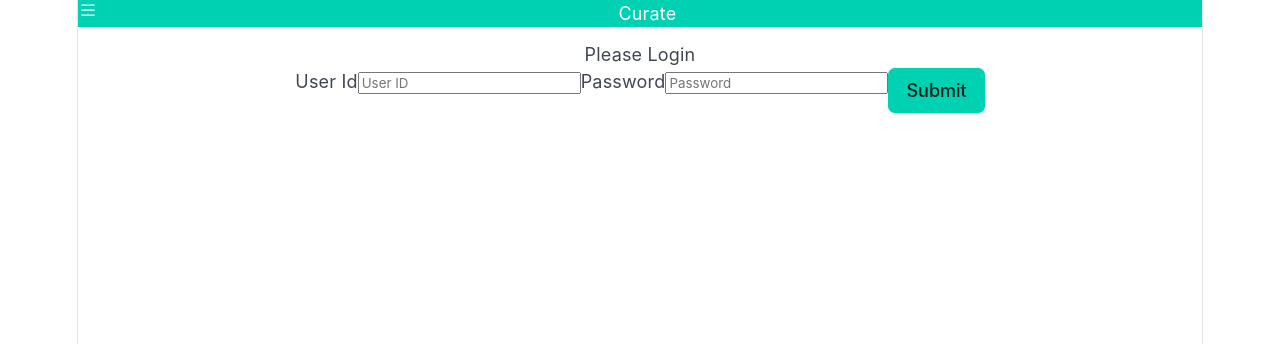
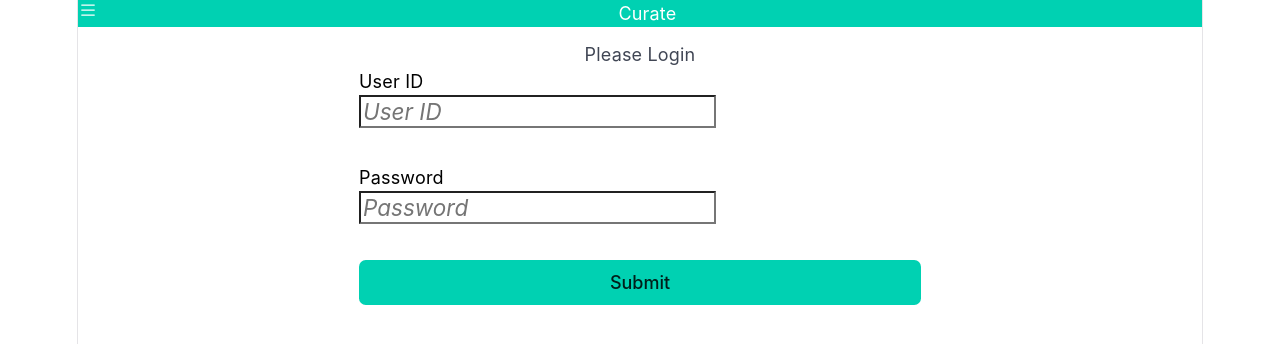
Before and after one commit to mhhollomon/curate, a React (Vite) app in the folder client/: page /login in a window 1280 px wide. Shown: the top 344 px of the page. Built offline with nearby package versions, Linux system fonts and the light colour scheme.

Commit message:
Use radix-ui for login form

```diff
--- /dev/null
+++ b/client/src/components/Login.css
@@ -0,0 +1,29 @@
+.field-group {
+    display : flex;
+    align-items: "baseline";
+    justify-content: "space-between";
+    flex-direction: column;
+    align-items: flex-start;
+}
+
+.form-root {
+    width : 50%;
+    margin : 0 auto;
+    display: flex;
+    flex-direction: column;
+    gap : 2em;
+}
+
+.field-group input {
+    background-color: white;
+    font-size : 1.25em;
+    color: black
+}
+
+.field-group label {
+    color : black;
+}
+
+.field-group input::placeholder {
+    font-style: italic;
+}
--- a/client/src/components/Login.tsx
+++ b/client/src/components/Login.tsx
@@ -3,6 +3,9 @@ import { useAtom } from 'jotai';
 import { useLocation } from 'wouter';
 import { nextRouteAtom } from '~/atoms';
 import { useEffect, useState } from 'react';
+import { Form } from "radix-ui";
+
+import './Login.css';
 
 export interface loginProps {
     msg: string;
@@ -41,21 +44,20 @@ export default function Login({ msg }: loginProps) {
 
     return <>
         <div><span>{message}</span></div>
-        <form onSubmit={handleSubmit}>
-                <label>User Id</label>
-                <input type="text" placeholder="User ID"
-                    name="username"
-                    autoComplete='username'
-                    />
-
-                <label>Password</label>
-                <input type="password" placeholder="Password"
-                    autoComplete='current-password'
-                    name="password"
-                    />
+        <Form.Root className="form-root" onSubmit={handleSubmit}>
+            <Form.Field name="username" className="field-group">
+                <Form.Label>User ID</Form.Label>
+                <Form.Control autoComplete='username' placeholder='User ID' />
+            </Form.Field>
+            <Form.Field name="password" className="field-group">
+                <Form.Label>Password</Form.Label>
+                <Form.Control autoComplete='current-password' placeholder='Password' />
+            </Form.Field>
+            <Form.Submit asChild>
             <button className="button is-primary" type="submit">
                 Submit
             </button>
-        </form>
+            </Form.Submit>
+        </Form.Root>
     </>;
 }
--- a/client/src/components/QueuePopupMenu.tsx
+++ b/client/src/components/QueuePopupMenu.tsx
@@ -1,4 +1,4 @@
-import type { ReactNode } from "react";
+import { useRef, type ReactNode } from "react";
 
 import { DropdownMenu } from "radix-ui";
 import { three_dots_vert } from "~/icons";
@@ -10,12 +10,14 @@ interface QueuePopupMenuProps {
 
 export default function QueuePopupMenu({ children }: QueuePopupMenuProps) {
 
+    const portal = useRef(document.getElementById('root'))
+
     return (
         <DropdownMenu.Root>
-            <DropdownMenu.Trigger>
+            <DropdownMenu.Trigger asChild>
                 <a className="bare-link" aria-label="Add to queue"><Icon size="1.25em" icon={three_dots_vert} /></a>
             </DropdownMenu.Trigger>
-            <DropdownMenu.Portal>
+            <DropdownMenu.Portal container={portal.current}>
                 <DropdownMenu.Content align="end" className="menu-content">
                     {children}
                 </DropdownMenu.Content>
```
